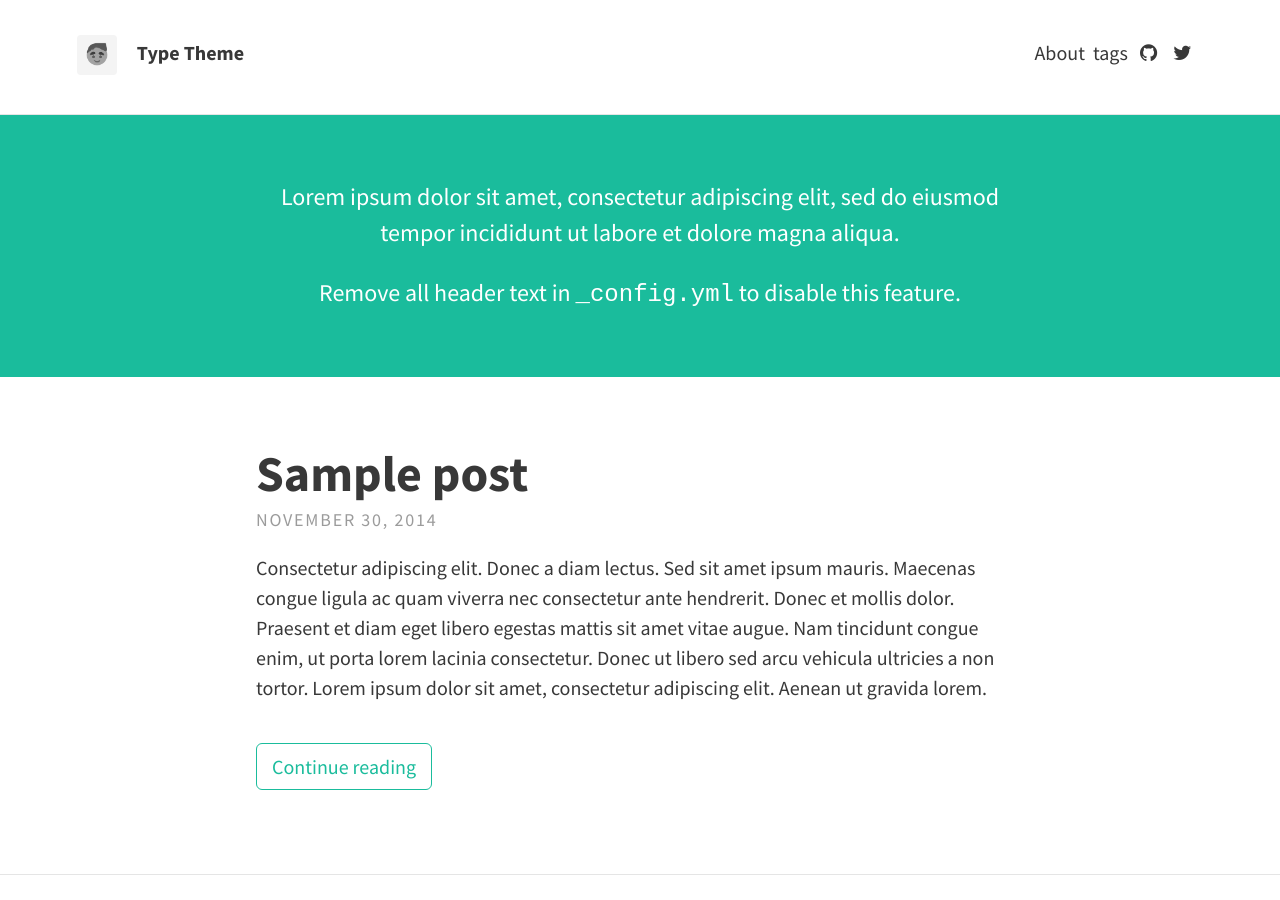
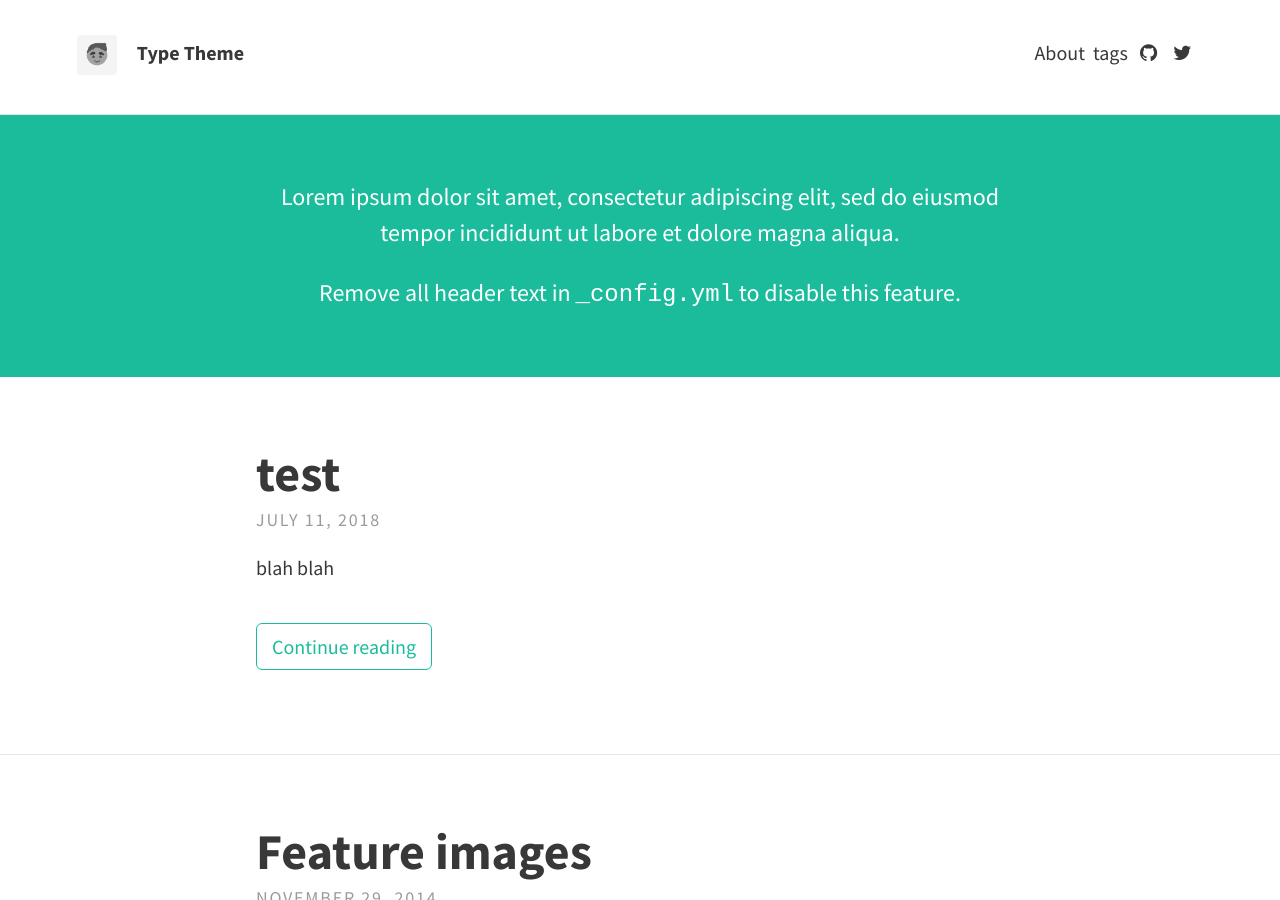
Before and after one commit to yanghee/yanghee.github.io, a Jekyll site: the page built from index.html, in a window 1280 px wide and 900 px high. Built offline with Jekyll 4.4.1, drawn with Linux system fonts in a browser that asks for light colours; the list of posts is cut into pages by our own code.

Commit message:
글 테스트

```diff
--- a/_config.yml
+++ b/_config.yml
@@ -79,7 +79,7 @@ sass:
   sass_dir: _sass
   style: :compressed
 plugins: [jekyll-paginate]
-theme: jekyll-theme-type
+theme: jekyll-theme-architect
 exclude:
   - Gemfile
   - Gemfile.lock
--- a/_posts/2014-11-30-sample-post.md
+++ /dev/null
@@ -1,22 +0,0 @@
----
-layout: post
-title: Sample post
-tags: [test, sample]
----
-Consectetur adipiscing elit. Donec a diam lectus. Sed sit amet ipsum mauris. Maecenas congue ligula ac quam viverra nec consectetur ante hendrerit. Donec et mollis dolor. Praesent et diam eget libero egestas mattis sit amet vitae augue. Nam tincidunt congue enim, ut porta lorem lacinia consectetur. Donec ut libero sed arcu vehicula ultricies a non tortor. Lorem ipsum dolor sit amet, consectetur adipiscing elit. Aenean ut gravida lorem.
-
-* Consectetur adipiscing elit
-* Donec a diam lectus
-* Sed sit amet ipsum mauris
-
-Ut turpis felis, pulvinar a semper sed, adipiscing id dolor. Pellentesque auctor nisi id magna consequat sagittis. Curabitur dapibus enim sit amet elit pharetra tincidunt feugiat nisl imperdiet. Ut convallis libero in urna ultrices accumsan. Donec sed odio eros. Donec viverra mi quis quam pulvinar at malesuada arcu rhoncus. Cum sociis natoque penatibus et magnis dis parturient montes, nascetur ridiculus mus. In rutrum accumsan ultricies. Mauris vitae nisi at sem facilisis semper ac in est.
-
-Nunc diam velit, adipiscing ut tristique vitae, sagittis vel odio. Maecenas convallis ullamcorper ultricies. Curabitur ornare, ligula *semper consectetur sagittis*, nisi diam iaculis velit, id fringilla sem nunc vel mi. Nam dictum, odio nec pretium volutpat, arcu ante placerat erat, non tristique elit urna et turpis. Quisque mi metus, ornare sit amet fermentum et, tincidunt et orci. Fusce eget orci a orci congue vestibulum.
-
-Ut dolor diam, elementum et vestibulum eu, porttitor vel elit. Curabitur venenatis pulvinar tellus gravida ornare. Sed et erat faucibus nunc euismod ultricies ut id justo. Nullam cursus suscipit nisi, et ultrices justo sodales nec. Fusce venenatis facilisis lectus ac semper. Aliquam at massa ipsum. Quisque bibendum purus convallis nulla ultrices ultricies. Nullam aliquam, mi eu aliquam tincidunt, purus velit laoreet tortor, viverra pretium nisi quam vitae mi. Fusce vel volutpat elit. Nam sagittis nisi dui.
-
-> Suspendisse lectus leo, consectetur in tempor sit amet, placerat quis neque
-
-Etiam luctus porttitor lorem, sed suscipit est rutrum non. Curabitur lobortis nisl a enim congue semper. Aenean commodo ultrices imperdiet. Vestibulum ut justo vel sapien venenatis tincidunt.
-
-Phasellus eget dolor sit amet ipsum dapibus condimentum vitae quis lectus. Aliquam ut massa in turpis dapibus convallis. Praesent elit lacus, vestibulum at malesuada et, ornare et est. Ut augue nunc, sodales ut euismod non, adipiscing vitae orci. Mauris ut placerat justo. Mauris in ultricies enim. Quisque nec est eleifend nulla ultrices egestas quis ut quam. Donec sollicitudin lectus a mauris pulvinar id aliquam urna cursus. Cras quis ligula sem, vel elementum mi. Phasellus non ullamcorper urna.
--- /dev/null
+++ b/_posts/2018-07-11-test.md
@@ -0,0 +1,7 @@
+---
+layout: post
+title: test
+tags: [test, sample]
+---
+
+blah blah
```
